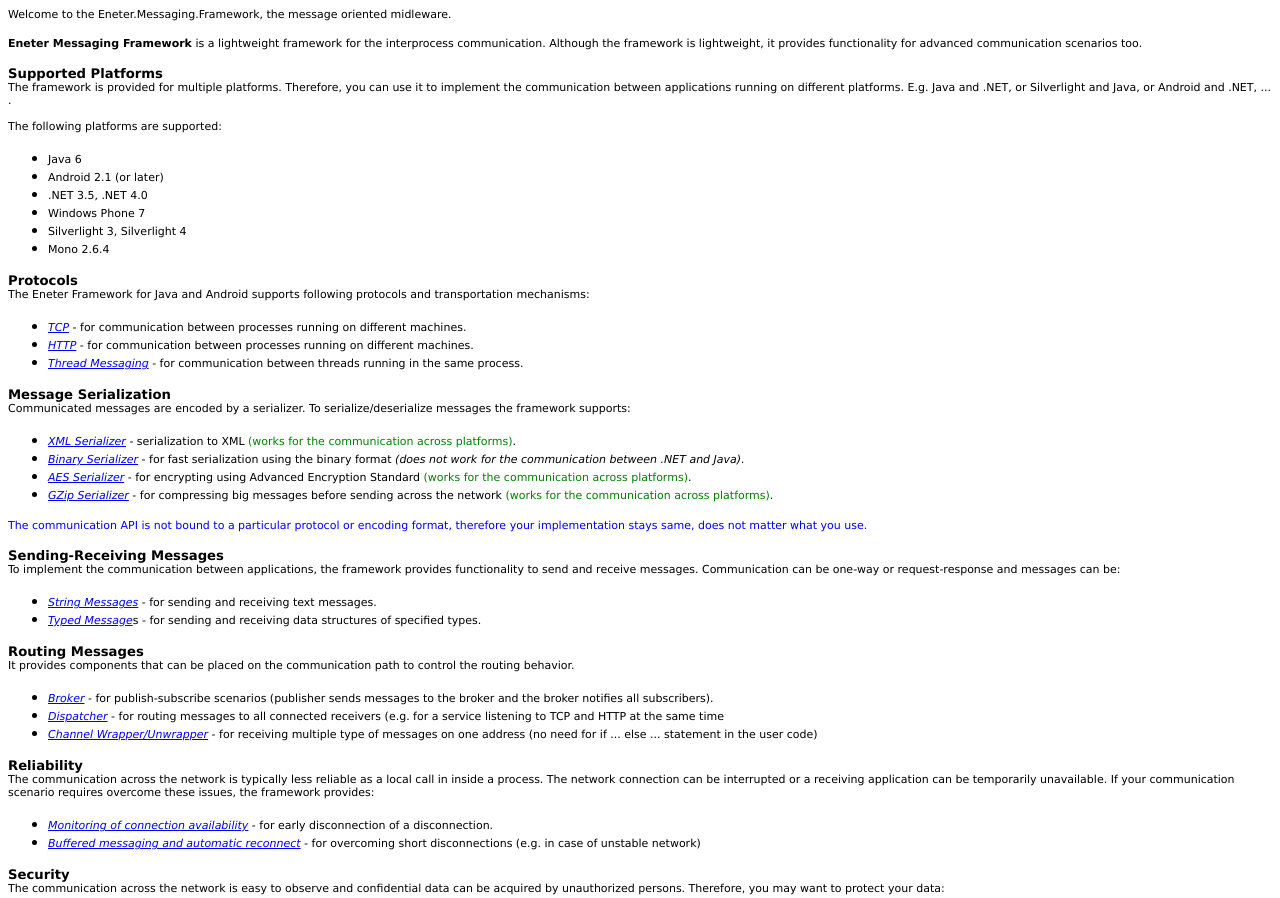
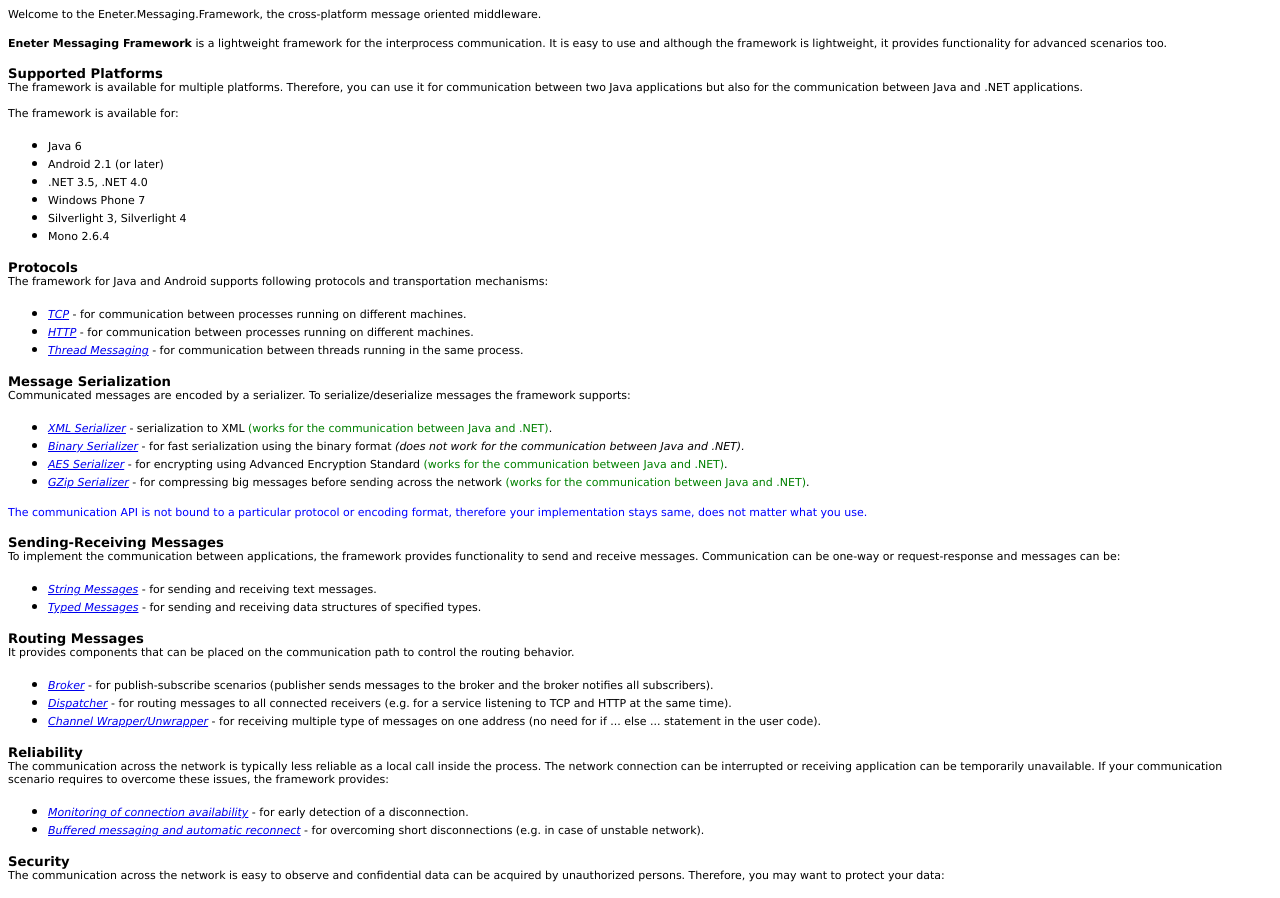
Before and after one commit to ng-eneter/eneter-java, a plain HTML site: page MessagingFramework/src/overview.html in a window 1280 px wide. Shown: the top 898 px of the page. Drawn offline with Linux system fonts and the light colour scheme.

Commit message:
Overview document corrections.

```diff
--- a/MessagingFramework/src/overview.html
+++ b/MessagingFramework/src/overview.html
@@ -3,14 +3,14 @@
 	</head>
 	<body>
 		<p>
-			<span style="font-size: 11px;"><span style="font-family: verdana,geneva,sans-serif;">Welcome to the Eneter.Messaging.Framework, the message oriented midleware.</span></span></p>
+			<span style="font-size: 11px;"><span style="font-family: verdana,geneva,sans-serif;">Welcome to the Eneter.Messaging.Framework, the cross-platform message oriented middleware.</span></span></p>
 		<p>
-			<span style="font-size: 11px;"><span style="font-family: verdana,geneva,sans-serif;"><strong>Eneter Messaging Framework</strong> is a lightweight framework for the interprocess communication. Although the framework is lightweight, it provides functionality for  advanced communication scenarios too.</span></span></p>
+			<span style="font-size: 11px;"><span style="font-family: verdana,geneva,sans-serif;"><strong>Eneter Messaging Framework</strong> is a lightweight framework for the interprocess communication. It is easy to use and although the framework is lightweight, it provides functionality for advanced scenarios too.</span></span></p>
 		<p>
 			<span style="font-size: 11px;"><span style="font-family: verdana,geneva,sans-serif;"><strong><big>Supported Platforms</big></strong><br />
-			The framework is provided for multiple platforms. Therefore,  you can use it to implement the communication between applications running on different platforms. E.g. Java and .NET, or Silverlight and Java, or  Android and .NET, ... .<br />
+			The framework is available for multiple platforms. Therefore,  you can use it for communication between two Java applications but also for the communication between Java and .NET applications.<br />
 			<br />
-			The following platforms are supported:</span></span></p>
+			The framework is available for:</span></span></p>
 		<ul>
 			<li>
 				<span style="font-size: 11px;"><span style="font-family: verdana,geneva,sans-serif;">Java 6</span></span></li>
@@ -27,7 +27,7 @@
 		</ul>
 		<p>
 			<span style="font-size: 11px;"><span style="font-family: verdana,geneva,sans-serif;"><strong><big>Protocols</big></strong><br />
-			The Eneter Framework  for Java and Android supports following protocols and transportation mechanisms:</span></span></p>
+			The framework  for Java and Android supports following protocols and transportation mechanisms:</span></span></p>
 		<ul>
 			<li>
 				<span style="font-size: 11px;"><span style="font-family: verdana,geneva,sans-serif;"><em><a href="./eneter/messaging/messagingsystems/tcpmessagingsystem/package-summary.html">TCP</a></em> - for communication between processes running on different machines.</span></span></li>
@@ -42,13 +42,13 @@
 			Communicated messages  are encoded by a serializer. To serialize/deserialize messages the framework supports:</span></span></p>
 		<ul>
 			<li>
-				<span style="font-size: 11px;"><span style="font-family: verdana,geneva,sans-serif;"><em><a href="./eneter/messaging/dataprocessing/serializing/XmlStringSerializer.html">XML Serializer</a></em> - serialization to XML <span style="color: rgb(0, 128, 0);">(works for the communication across platforms)</span>.</span></span></li>
+				<span style="font-size: 11px;"><span style="font-family: verdana,geneva,sans-serif;"><em><a href="./eneter/messaging/dataprocessing/serializing/XmlStringSerializer.html">XML Serializer</a></em> - serialization to XML <span style="color: rgb(0, 128, 0);">(works for the communication between Java and .NET)</span>.</span></span></li>
 			<li>
-				<span style="font-size: 11px;"><span style="font-family: verdana,geneva,sans-serif;"><em><a href="./eneter/messaging/dataprocessing/serializing/JavaBinarySerializer.html">Binary Serializer</a></em> - for fast serialization using the binary format </span></span><span style="font-size: 11px;"><span style="font-family: verdana,geneva,sans-serif;"><em>(does not  work for the communication between .NET and Java).</em></span></span></li>
+				<span style="font-size: 11px;"><span style="font-family: verdana,geneva,sans-serif;"><em><a href="./eneter/messaging/dataprocessing/serializing/JavaBinarySerializer.html">Binary Serializer</a></em> - for fast serialization using the binary format </span></span><span style="font-size: 11px;"><span style="font-family: verdana,geneva,sans-serif;"><em>(does not work for the communication between Java and .NET).</em></span></span></li>
 			<li>
-				<span style="font-size: 11px;"><span style="font-family: verdana,geneva,sans-serif;"><em><a href="./eneter/messaging/dataprocessing/serializing/AesSerializer.html">AES Serializer</a></em> - for encrypting using Advanced Encryption Standard <span style="color: rgb(0, 128, 0);">(works for the communication across platforms)</span>.</span></span></li>
+				<span style="font-size: 11px;"><span style="font-family: verdana,geneva,sans-serif;"><em><a href="./eneter/messaging/dataprocessing/serializing/AesSerializer.html">AES Serializer</a></em> - for encrypting using Advanced Encryption Standard <span style="color: rgb(0, 128, 0);">(works for the communication between Java and .NET)</span>.</span></span></li>
 			<li>
-				<span style="font-size: 11px;"><span style="font-family: verdana,geneva,sans-serif;"><em><a href="./eneter/messaging/dataprocessing/serializing/GZipSerializer.html">GZip Serializer</a></em> - for compressing big messages before sending across the network <span style="color: rgb(0, 128, 0);">(works for the communication across platforms)</span>.</span></span></li>
+				<span style="font-size: 11px;"><span style="font-family: verdana,geneva,sans-serif;"><em><a href="./eneter/messaging/dataprocessing/serializing/GZipSerializer.html">GZip Serializer</a></em> - for compressing big messages before sending across the network <span style="color: rgb(0, 128, 0);">(works for the communication between Java and .NET)</span>.</span></span></li>
 		</ul>
 		<p>
 			<span style="color: rgb(0, 0, 255);"><span style="font-size: 11px;"><span style="font-family: verdana,geneva,sans-serif;">The communication API is not bound to a particular protocol or encoding format, therefore your implementation stays same, does not matter what you use.</span></span></span></p>
@@ -59,7 +59,7 @@
 			<li>
 				<span style="font-size: 11px;"><span style="font-family: verdana,geneva,sans-serif;"><em><a href="./eneter/messaging/endpoints/stringmessages/package-summary.html">String Messages</a></em> - for sending and receiving text messages.</span></span></li>
 			<li>
-				<span style="font-size: 11px;"><span style="font-family: verdana,geneva,sans-serif;"><em><a href="./eneter/messaging/endpoints/typedmessages/package-summary.html">Typed Message</a></em>s - for sending and receiving data structures of specified types.</span></span></li>
+				<span style="font-size: 11px;"><span style="font-family: verdana,geneva,sans-serif;"><em><a href="./eneter/messaging/endpoints/typedmessages/package-summary.html">Typed Messages</a></em> - for sending and receiving data structures of specified types.</span></span></li>
 		</ul>
 		<p>
 			<span style="font-size: 11px;"><span style="font-family: verdana,geneva,sans-serif;"><strong><big>Routing Messages</big></strong><br />
@@ -69,19 +69,19 @@
 				<span style="font-size: 11px;"><span style="font-family: verdana,geneva,sans-serif;"><em><a href="./eneter/messaging/nodes/broker/package-summary.html">Broker</a></em> - for publish-subscribe scenarios (publisher sends messages to the broker and the broker notifies all subscribers).</span></span></li>
 
 			<li>
-				<span style="font-size: 11px;"><span style="font-family: verdana,geneva,sans-serif;"><em><a href="./eneter/messaging/nodes/dispatcher/package-summary.html">Dispatcher</a></em> - for routing messages to all connected receivers (e.g. for a service listening to TCP and HTTP at the same time</span></span></li>
+				<span style="font-size: 11px;"><span style="font-family: verdana,geneva,sans-serif;"><em><a href="./eneter/messaging/nodes/dispatcher/package-summary.html">Dispatcher</a></em> - for routing messages to all connected receivers (e.g. for a service listening to TCP and HTTP at the same time).</span></span></li>
 
 			<li>
-				<span style="font-size: 11px;"><span style="font-family: verdana,geneva,sans-serif;"><em><a href="./eneter/messaging/nodes/channelwrapper/package-summary.html">Channel Wrapper/Unwrapper</a></em> - for receiving multiple type of messages on one address (no need for if ... else ... statement in the user code)</span></span></li>
+				<span style="font-size: 11px;"><span style="font-family: verdana,geneva,sans-serif;"><em><a href="./eneter/messaging/nodes/channelwrapper/package-summary.html">Channel Wrapper/Unwrapper</a></em> - for receiving multiple type of messages on one address (no need for if ... else ... statement in the user code).</span></span></li>
 		</ul>
 		<p>
 			<span style="font-size: 11px;"><span style="font-family: verdana,geneva,sans-serif;"><strong><big>Reliability</big></strong><br />
-			The communication across the network is typically less reliable as a local call in inside a process. The network connection can be interrupted or a receiving application can be temporarily unavailable. If your communication scenario requires overcome these issues, the framework provides:</span></span></p>
+			The communication across the network is typically less reliable as a local call inside the process. The network connection can be interrupted or receiving application can be temporarily unavailable. If your communication scenario requires to overcome these issues, the framework provides:</span></span></p>
 		<ul>
 			<li>
-				<span style="font-size: 11px;"><span style="font-family: verdana,geneva,sans-serif;"><em><a href="./eneter/messaging/messagingsystems/composites/monitoredmessagingcomposit/package-summary.html">Monitoring of connection availability</a></em> - for early disconnection of a disconnection.</span></span></li>
+				<span style="font-size: 11px;"><span style="font-family: verdana,geneva,sans-serif;"><em><a href="./eneter/messaging/messagingsystems/composites/monitoredmessagingcomposit/package-summary.html">Monitoring of connection availability</a></em> - for early detection of a disconnection.</span></span></li>
 			<li>
-				<span style="font-size: 11px;"><span style="font-family: verdana,geneva,sans-serif;"><em><a href="./eneter/messaging/messagingsystems/composites/bufferedmessagingcomposit/package-summary.html">Buffered messaging and automatic reconnect</a></em> - for overcoming short disconnections (e.g. in case of unstable network)</span></span></li>
+				<span style="font-size: 11px;"><span style="font-family: verdana,geneva,sans-serif;"><em><a href="./eneter/messaging/messagingsystems/composites/bufferedmessagingcomposit/package-summary.html">Buffered messaging and automatic reconnect</a></em> - for overcoming short disconnections (e.g. in case of unstable network).</span></span></li>
 
 		</ul>
 		<p>
@@ -94,7 +94,6 @@
 		<p>
 			<span style="font-size: 11px;"><span style="font-family: verdana,geneva,sans-serif;"><big><strong>Eneter Communication</strong></big><br /></span></span></p>
 		<p>
-			<img width="100%" alt="" title="EneterComponents" src="./doc-files/EneterComponents_JAVA.gif"/>
-		</p>
+			<img width="100%" alt="" title="EneterComponents" src="./doc-files/EneterComponents_JAVA.gif"/></p>
 	</body>
 </html>
```
